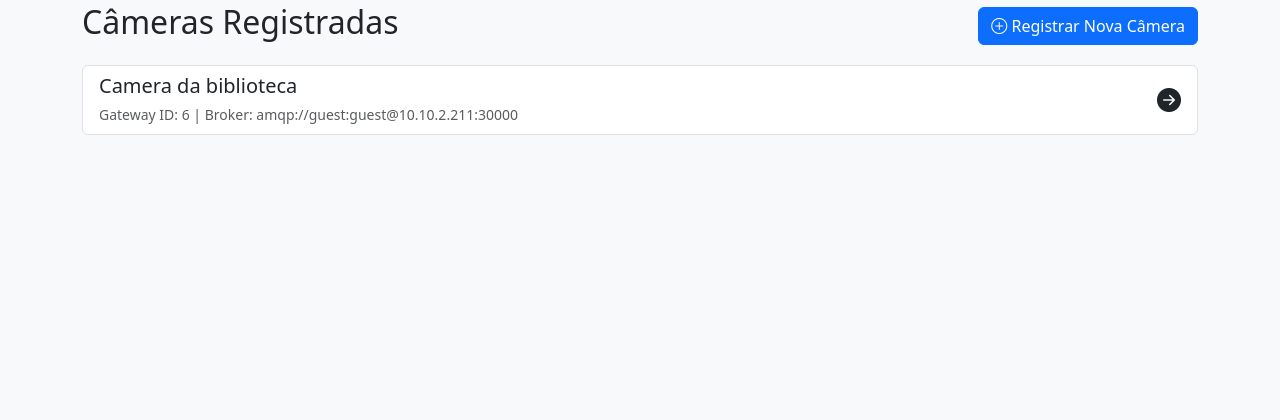
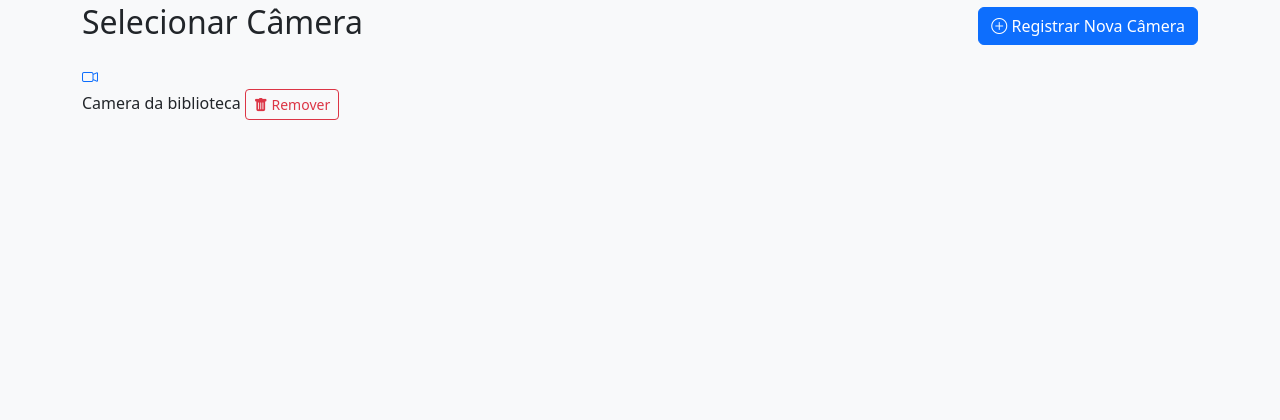
Before and after one commit to JoabFelippx/ptz-web-controller, a Flask app: page / in a window 1280 px wide. Shown: the part 347-767 px from the top of the page. Run offline with Flask 3, Linux system fonts and the light colour scheme.

Commit message:
Enhance camera selection page layout and alerts

```diff
--- a/templates/index.html
+++ b/templates/index.html
@@ -1,21 +1,40 @@
 {% extends "base.html" %}
 
 {% block content %}
-<div class="d-flex justify-content-between align-items-center mb-3">
-    <h2>Câmeras Registradas</h2>
-    <a href="{{ url_for('register') }}" class="btn btn-primary"><i class="bi bi-plus-circle"></i> Registrar Nova Câmera</a>
+<div class="d-flex justify-content-between align-items-center mb-3 page-header">
+    <h2 class="page-title">Selecionar Câmera</h2>
+    <a href="{{ url_for('register') }}" class="btn btn-primary btn-custom"><i class="bi bi-plus-circle"></i> Registrar Nova Câmera</a>
 </div>
 
+{% with messages = get_flashed_messages(with_categories=true) %}
+    {% if messages %}
+        {% for category, message in messages %}
+            <div class="alert alert-{{ category }} alert-dismissible fade show" role="alert">
+                {{ message }}
+                <button type="button" class="btn-close" data-bs-dismiss="alert" aria-label="Close"></button>
+            </div>
+        {% endfor %}
+    {% endif %}
+{% endwith %}
+
 {% if cameras %}
-<div class="list-group">
+<div class="camera-grid-container">
     {% for camera in cameras %}
-    <a href="{{ url_for('control', cam_id=camera.id) }}" class="list-group-item list-group-item-action d-flex justify-content-between align-items-center">
-        <div>
-            <h5 class="mb-1">{{ camera.name }}</h5>
-            <small class="text-muted">Gateway ID: {{ camera.gateway_id }} | Broker: {{ camera.broker_uri }}</small>
-        </div>
-        <i class="bi bi-arrow-right-circle-fill fs-4"></i>
-    </a>
+    <div class="camera-card">
+
+        <div class="card-content">
+
+            <a href="{{ url_for('control', cam_id=camera.id) }}">
+                <div class="camera-icon-box">
+                    <i class="bi bi-camera-video"></i>
+                </div>
+            </a>
+            <span class="camera-card-name">{{ camera.name }}</span>
+            <button class="btn btn-outline-danger btn-sm delete-camera-btn" data-cam-id="{{ camera.id }}">
+                <i class="bi bi-trash-fill"></i> Remover
+            </button>
+
+        </div> </div>
     {% endfor %}
 </div>
 {% else %}
@@ -24,3 +43,7 @@
 </div>
 {% endif %}
 {% endblock %}
+
+{% block scripts %}
+<script src="{{ url_for('static', filename='js/index.js') }}"></script>
+{% endblock %}
```
